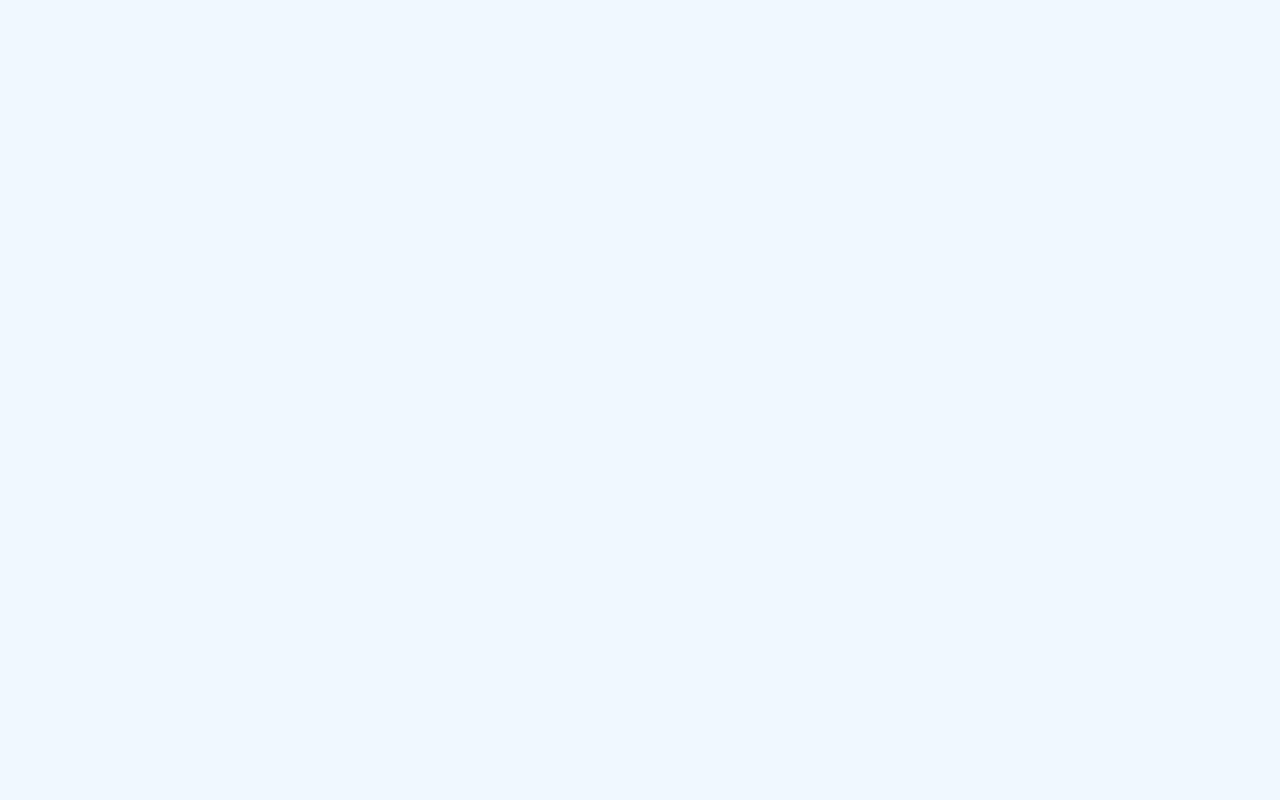
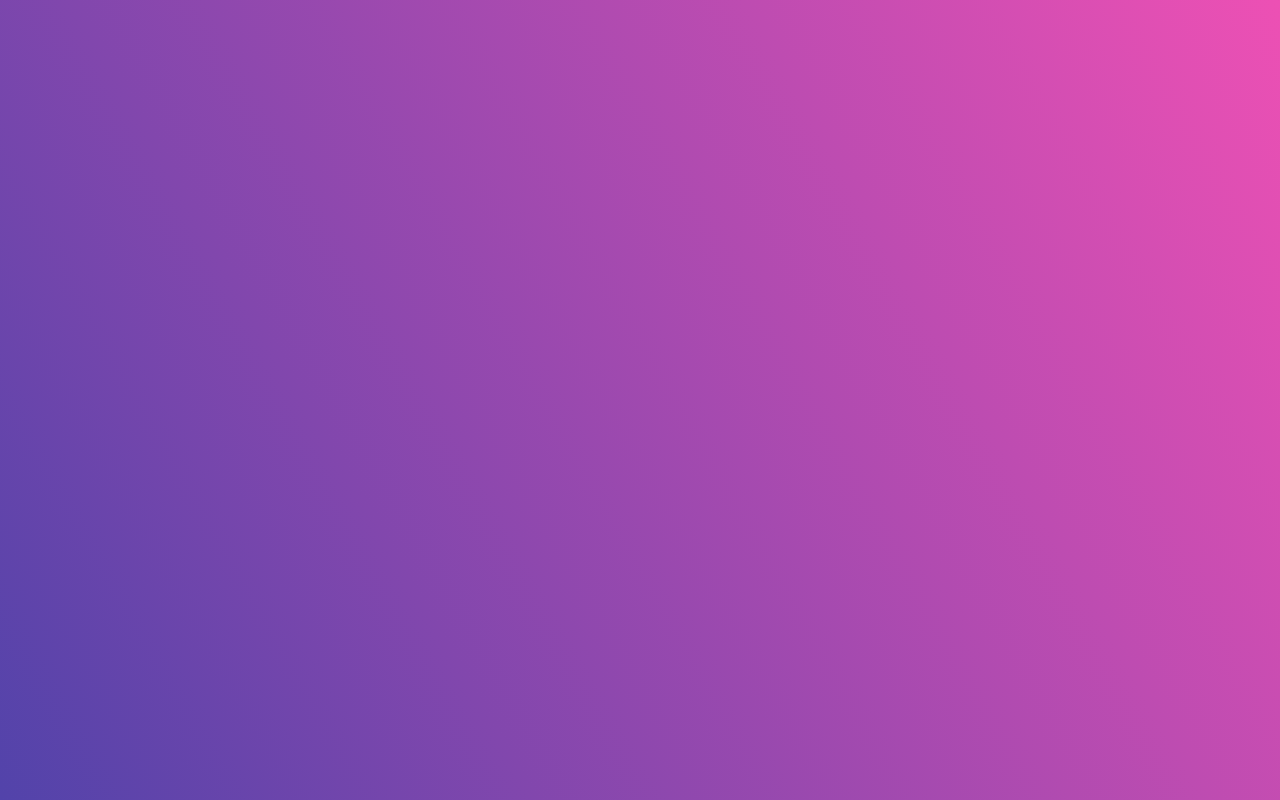
Before and after one commit to Sachin2903/Kanban_Board_clone, a React (Create React App) app: page / in a window 1280 px wide. Built offline with nearby package versions, Linux system fonts and the light colour scheme.

Commit message:
Background done

```diff
--- a/src/components/pages/heropage/heroPage.module.css
+++ b/src/components/pages/heropage/heroPage.module.css
@@ -1,4 +1,5 @@
 .heroPageMain{
     width:100vw;
     height: 100vh;
+    background:linear-gradient(60deg, rgb(82, 67, 170), rgb(237, 80, 180));
 }
```
